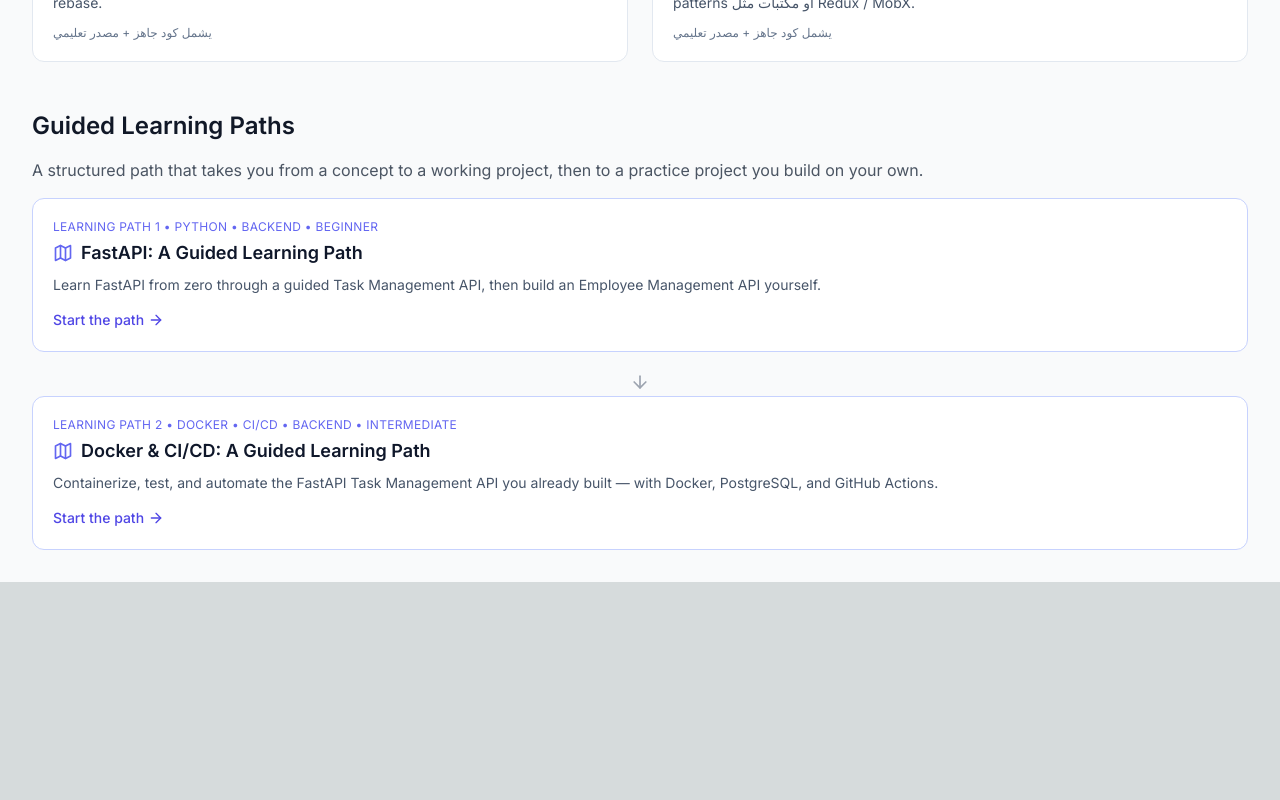
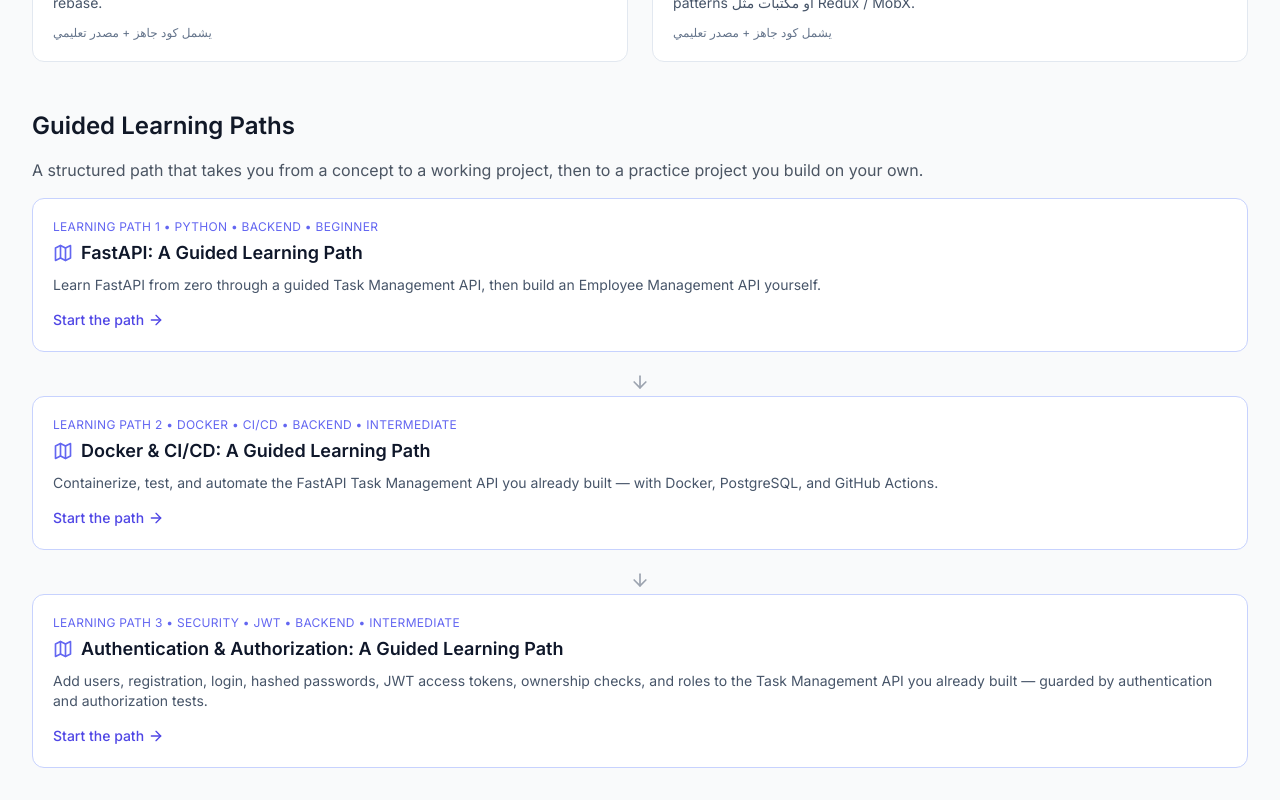
Before and after one commit to saud1rdf/intern-dev-7-clean, a Next.js app: page / in a window 1280 px wide. Shown: the part 1675-2475 px from the top of the page. Before the commit the page ends 2257 px from the top, so only its background shows below. Built offline with nearby package versions, Linux system fonts and the light colour scheme; no server answers.

Commit message:
Add Authentication & Authorization learning path

```diff
--- a/src/components/docs/LearningPathSection.tsx
+++ b/src/components/docs/LearningPathSection.tsx
@@ -30,6 +30,19 @@ const learningPaths = [
       'Containerize, test, and automate the FastAPI Task Management API you already built — with Docker, PostgreSQL, and GitHub Actions.',
     descriptionAr:
       'ضع مشروع FastAPI الذي بنيته سابقاً في حاوية، وأضف PostgreSQL، وأتمتة الاختبارات بـ GitHub Actions.',
+  },
+  {
+    step: 'Learning Path 3',
+    stepAr: 'المسار الثالث',
+    href: '/docs/learning-paths/authentication-authorization',
+    meta: 'Security • JWT • Backend • Intermediate',
+    title: 'Authentication & Authorization: A Guided Learning Path',
+    titleEn: 'Authentication & Authorization: A Guided Learning Path',
+    titleAr: 'المصادقة والتفويض: مسار تعلّم موجّه',
+    descriptionEn:
+      'Add users, registration, login, hashed passwords, JWT access tokens, ownership checks, and roles to the Task Management API you already built — guarded by authentication and authorization tests.',
+    descriptionAr:
+      'أضف المستخدمين والتسجيل وتسجيل الدخول وكلمات المرور المشفرة ورموز JWT وفحوصات الملكية والأدوار إلى مشروع إدارة المهام، مع اختبارات للمصادقة والتفويض.',
   },
 ];
 
```
Also changed, not shown: 2 other files (tests, documents, lock files or other folders).
